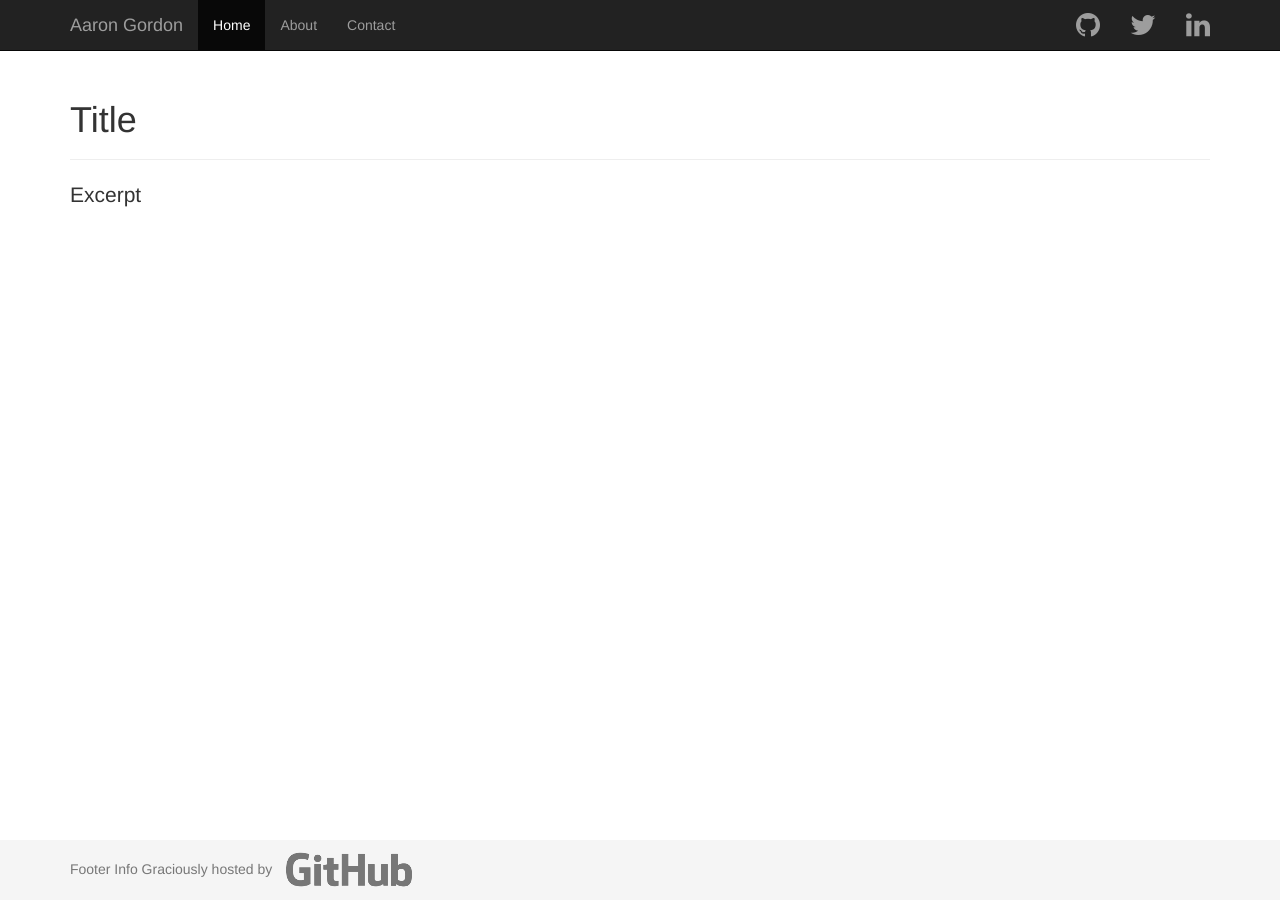
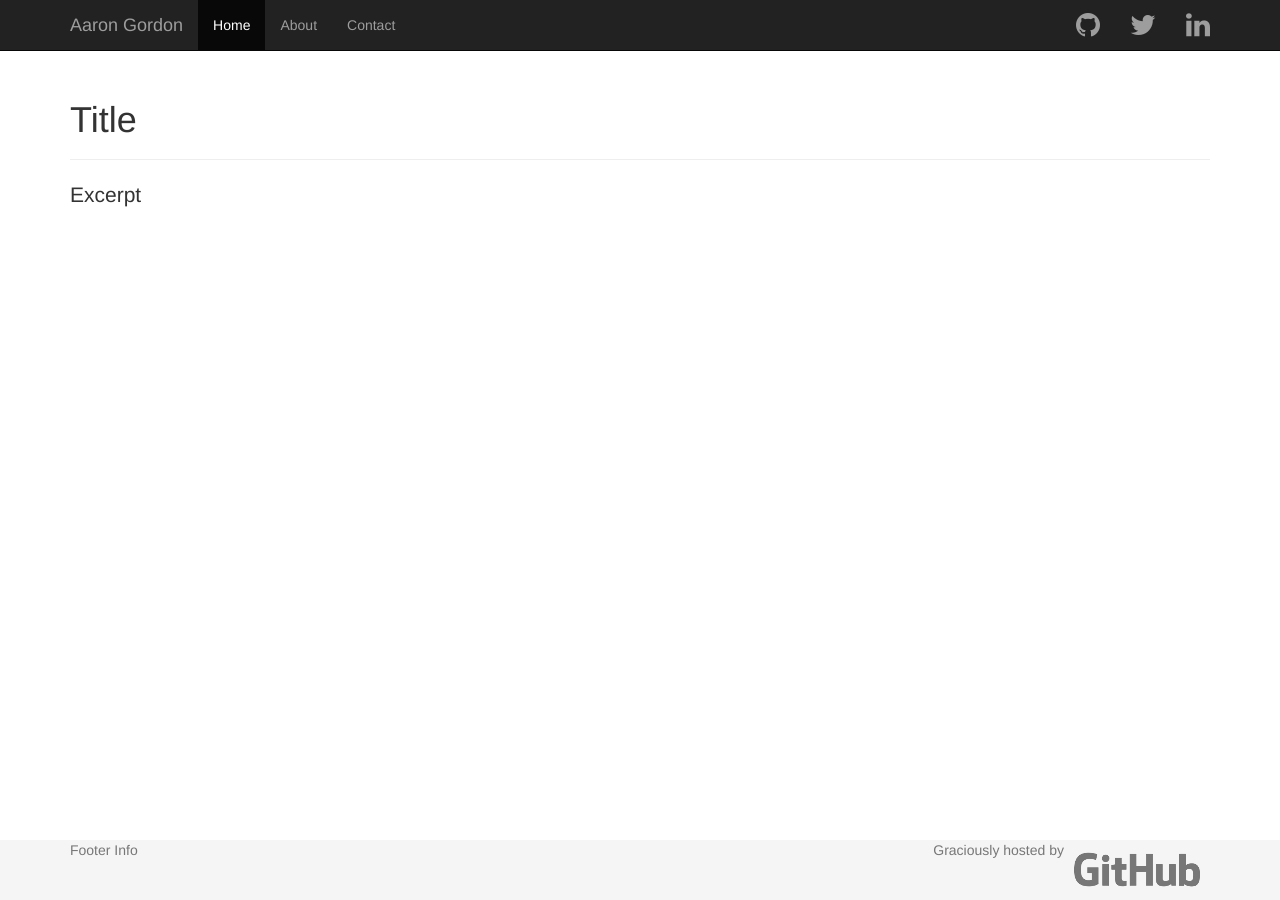
Before and after one commit to aarondgordon/aarondgordon.github.io, a Jekyll site: the page built from index.html, in a window 1280 px wide. Built offline with Jekyll 4.4.1, drawn with Linux system fonts in a browser that asks for light colours; nearby versions of some CDN libraries.

Commit message:
Floated github logo to right

```diff
--- a/assets/css/default-layout.css
+++ b/assets/css/default-layout.css
@@ -29,6 +29,10 @@ body {
   margin: 0px;
 }
 
+.github-logo {
+  float: right;
+}
+
 .wide-container {
   width: 100%;
   margin-top: 25px;
```
